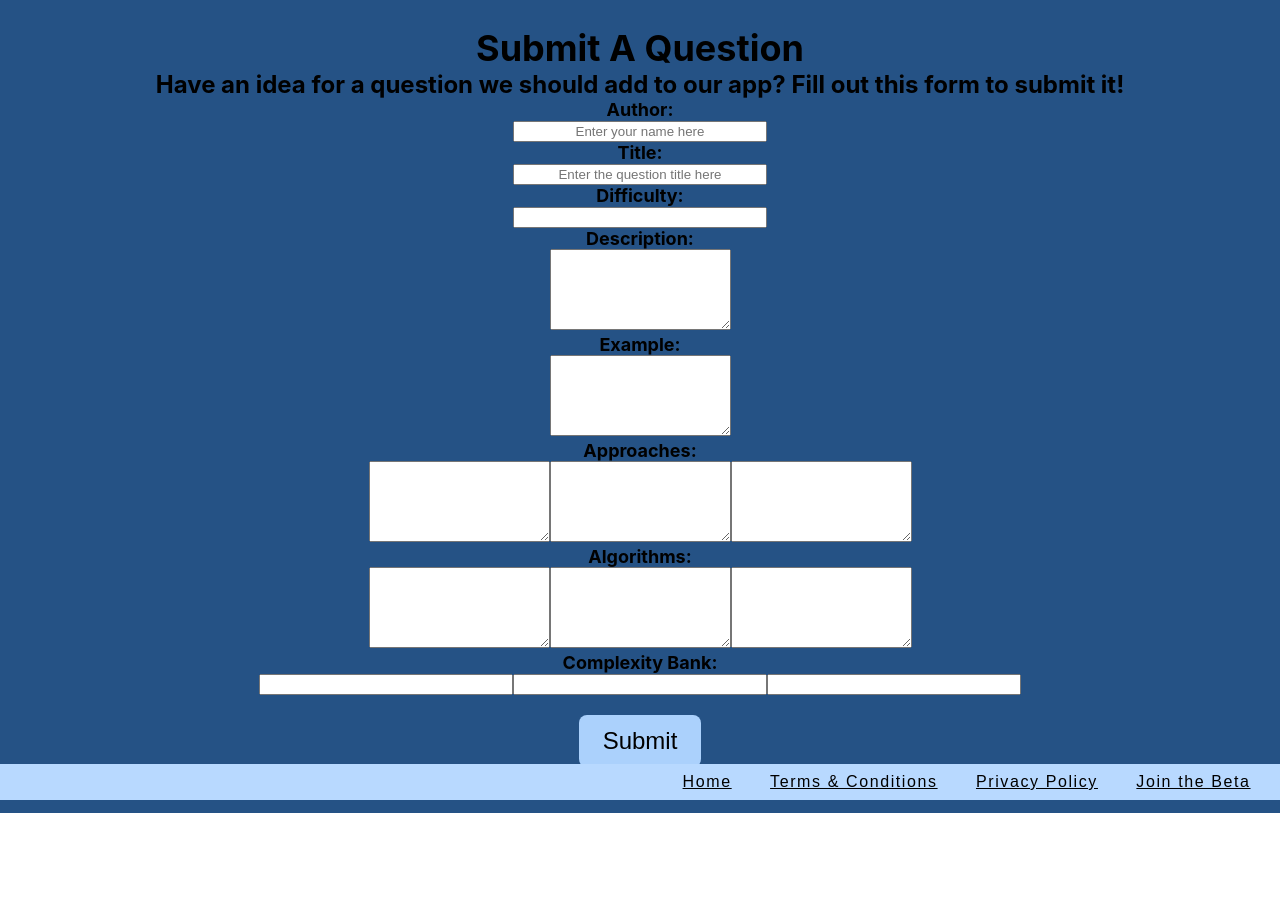
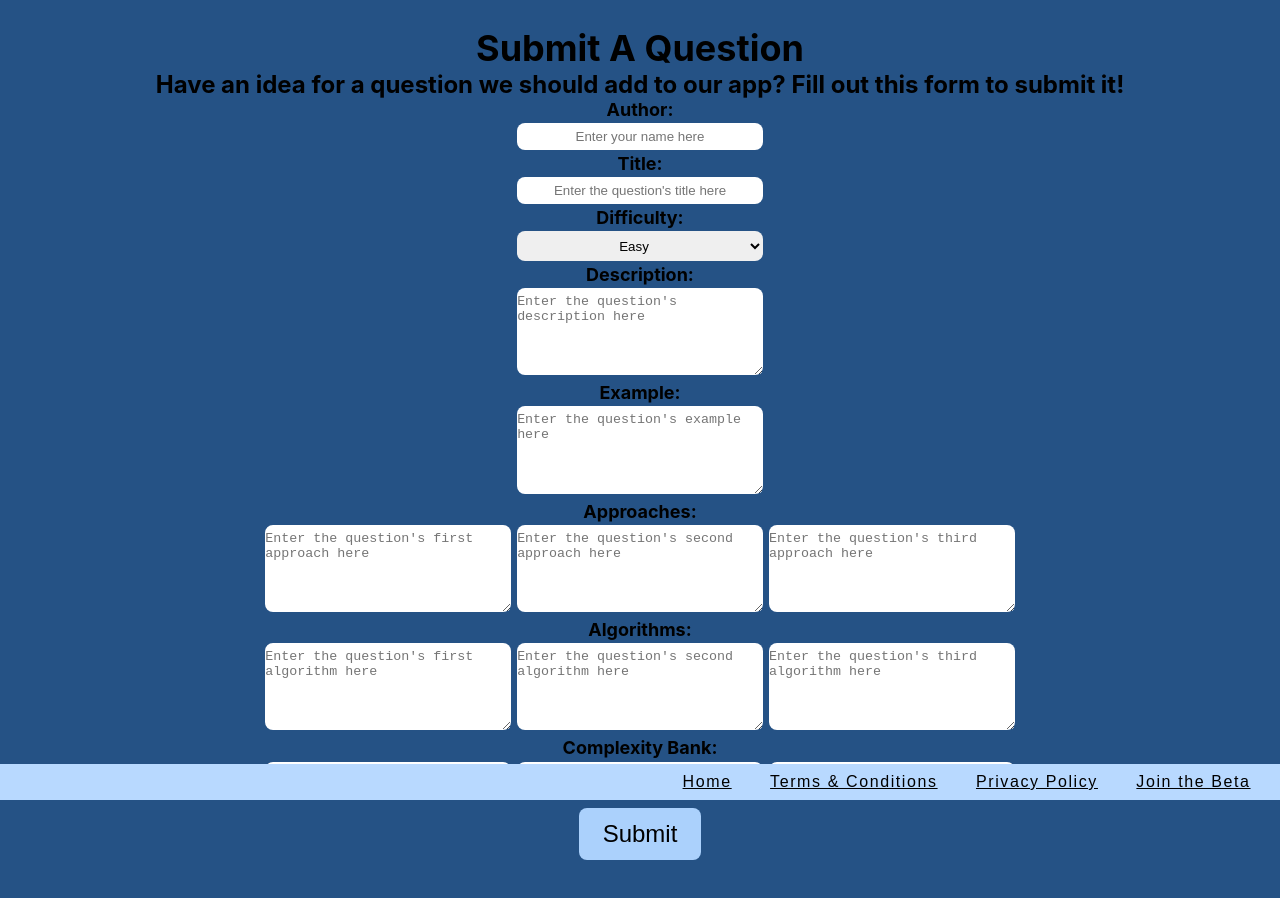
Before and after one commit to CodeletApp/codelet-site, a React (Create React App) app: page /submit-question in a window 1280 px wide. Shown: the top 898 px of the page. Before the commit the page ends 813 px from the top, so only its background shows below. Built offline with nearby package versions, Linux system fonts and the light colour scheme; a web font is replaced by a local one.

Commit message:
Added more styling to the submit question form

```diff
--- a/src/App.scss
+++ b/src/App.scss
@@ -475,8 +475,22 @@ li {
   font-weight: bold;
 }
 
-.form-input {
+.form-input,
+.form-input-small,
+.form-textarea {
   width: 20%;
+  border: none;
+  border-radius: 8px;
+  margin: 0.25%;
+  padding: 0.5% 0%;
+}
+
+.form-input-small {
+  font-size: x-small;
+}
+
+.form-input,
+.form-input-small {
   text-align: center;
 }
 
--- a/src/components/SubmitQuestion.js
+++ b/src/components/SubmitQuestion.js
@@ -89,7 +89,7 @@ export const SubmitQuestion = () => {
             <input
               className="form-input"
               type="text"
-              placeholder="Enter the question title here"
+              placeholder="Enter the question's title here"
               name="title"
               value={title}
               onChange={(e) => onChange(e)}
@@ -98,22 +98,26 @@ export const SubmitQuestion = () => {
           <div className="form-group">
             <label className="input-label">Difficulty:</label>
             <br />
-            <input
+            <select
               className="form-input"
-              type="text"
-              placeholder={difficulty}
               name="difficulty"
-              value={difficulty}
               onChange={(e) => onChange(e)}
-            />
+            >
+              <option defaultValue value="Easy">
+                Easy
+              </option>
+              <option value="Medium">Medium</option>
+              <option value="Hard">Hard</option>
+            </select>
           </div>
           <div className="form-group">
             <label className="input-label">Description:</label>
             <br />
             <textarea
+              className="form-textarea"
               rows="5"
               type="text"
-              placeholder={description}
+              placeholder="Enter the question's description here"
               name="description"
               value={description}
               onChange={(e) => onChange(e)}
@@ -123,9 +127,10 @@ export const SubmitQuestion = () => {
             <label class="input-label">Example:</label>
             <br />
             <textarea
+              className="form-textarea"
               rows="5"
               type="text"
-              placeholder={example}
+              placeholder="Enter the question's example here"
               name="example"
               value={example}
               onChange={(e) => onChange(e)}
@@ -135,25 +140,28 @@ export const SubmitQuestion = () => {
             <label className="input-label">Approaches:</label>
             <br />
             <textarea
+              className="form-textarea"
               rows="5"
               type="text"
-              placeholder={approach1}
+              placeholder="Enter the question's first approach here"
               name="approach1"
               value={approach1}
               onChange={(e) => onChange(e)}
             />
             <textarea
+              className="form-textarea"
               rows="5"
               type="text"
-              placeholder={approach2}
+              placeholder="Enter the question's second approach here"
               name="approach2"
               value={approach2}
               onChange={(e) => onChange(e)}
             />
             <textarea
+              className="form-textarea"
               rows="5"
               type="text"
-              placeholder={approach3}
+              placeholder="Enter the question's third approach here"
               name="approach3"
               value={approach3}
               onChange={(e) => onChange(e)}
@@ -163,25 +171,28 @@ export const SubmitQuestion = () => {
             <label className="input-label">Algorithms:</label>
             <br />
             <textarea
+              className="form-textarea"
               rows="5"
               type="text"
-              placeholder={algorithm1}
+              placeholder="Enter the question's first algorithm here"
               name="algorithm1"
               value={algorithm1}
               onChange={(e) => onChange(e)}
             />
             <textarea
+              className="form-textarea"
               rows="5"
               type="text"
-              placeholder={algorithm2}
+              placeholder="Enter the question's second algorithm here"
               name="algorithm2"
               value={algorithm2}
               onChange={(e) => onChange(e)}
             />
             <textarea
+              className="form-textarea"
               rows="5"
               type="text"
-              placeholder={algorithm3}
+              placeholder="Enter the question's third algorithm here"
               name="algorithm3"
               value={algorithm3}
               onChange={(e) => onChange(e)}
@@ -191,25 +202,25 @@ export const SubmitQuestion = () => {
             <label className="input-label">Complexity Bank:</label>
             <br />
             <input
-              className="form-input"
+              className="form-input-small"
               type="text"
-              placeholder={complexity1}
+              placeholder="Enter the question's first complexity option here"
               name="complexity1"
               value={complexity1}
               onChange={(e) => onChange(e)}
             />
             <input
-              className="form-input"
+              className="form-input-small"
               type="text"
-              placeholder={complexity2}
+              placeholder="Enter the question's second complexity option here"
               name="complexity2"
               value={complexity2}
               onChange={(e) => onChange(e)}
             />
             <input
-              className="form-input"
+              className="form-input-small"
               type="text"
-              placeholder={complexity3}
+              placeholder="Enter the question's third complexity option here"
               name="complexity3"
               value={complexity3}
               onChange={(e) => onChange(e)}
@@ -217,11 +228,7 @@ export const SubmitQuestion = () => {
           </div>
           <br />
           <div className="form-group">
-            <input
-              className="form-input"
-              type="submit"
-              className="submit-button"
-            />
+            <input type="submit" className="submit-button" />
           </div>
         </form>
       </CustomTextContainer>
```
